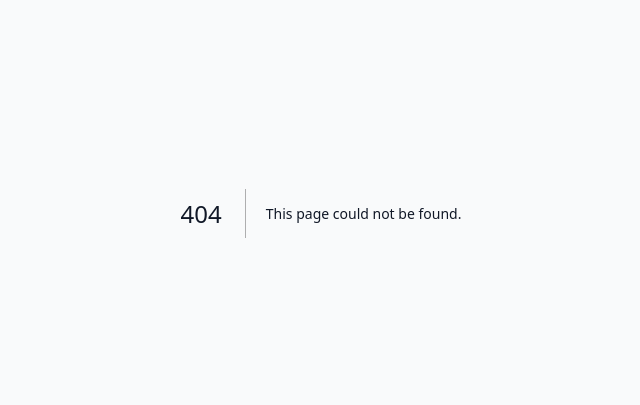
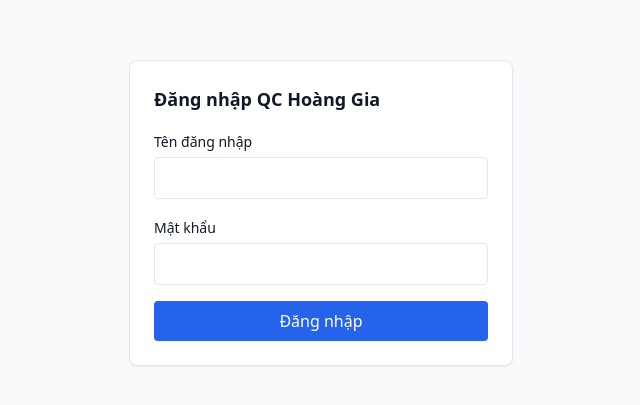
Before and after one commit to sales5hoanggiaps/qc-hoanggia, a Next.js app in the folder apps/web/: page /login in a window 1280 px wide. Before the commit this address had no page. Shown: the part 187-592 px from the top of the page, without its empty margins (319-959 px from the left). Built offline with nearby package versions, Linux system fonts and the light colour scheme.

Commit message:
feat(auth): NextAuth credentials login (username-based)

```diff
--- /dev/null
+++ b/apps/web/src/app/api/auth/[...nextauth]/route.ts
@@ -0,0 +1,3 @@
+import { handlers } from "@/lib/auth";
+
+export const { GET, POST } = handlers;
--- /dev/null
+++ b/apps/web/src/app/login/page.tsx
@@ -0,0 +1,62 @@
+"use client";
+
+import { useState } from "react";
+import { signIn } from "next-auth/react";
+import { useRouter } from "next/navigation";
+
+export default function LoginPage() {
+  const router = useRouter();
+  const [username, setUsername] = useState("");
+  const [password, setPassword] = useState("");
+  const [error, setError] = useState<string | null>(null);
+  const [submitting, setSubmitting] = useState(false);
+
+  async function handleSubmit(e: React.FormEvent) {
+    e.preventDefault();
+    setSubmitting(true);
+    setError(null);
+    const result = await signIn("credentials", { username, password, redirect: false });
+    setSubmitting(false);
+    if (result?.error) {
+      setError("Sai tên đăng nhập hoặc mật khẩu.");
+      return;
+    }
+    router.push("/");
+    router.refresh();
+  }
+
+  return (
+    <main className="flex min-h-screen items-center justify-center">
+      <form onSubmit={handleSubmit} className="w-full max-w-sm space-y-4 rounded-lg border bg-white p-6 shadow-sm">
+        <h1 className="text-lg font-semibold">Đăng nhập QC Hoàng Gia</h1>
+        {error && <p className="text-sm text-red-600">{error}</p>}
+        <div className="space-y-1">
+          <label className="text-sm font-medium">Tên đăng nhập</label>
+          <input
+            className="w-full rounded border px-3 py-2"
+            value={username}
+            onChange={(e) => setUsername(e.target.value)}
+            required
+          />
+        </div>
+        <div className="space-y-1">
+          <label className="text-sm font-medium">Mật khẩu</label>
+          <input
+            type="password"
+            className="w-full rounded border px-3 py-2"
+            value={password}
+            onChange={(e) => setPassword(e.target.value)}
+            required
+          />
+        </div>
+        <button
+          type="submit"
+          disabled={submitting}
+          className="w-full rounded bg-brand-600 py-2 text-white hover:bg-brand-700 disabled:opacity-50"
+        >
+          {submitting ? "Đang đăng nhập..." : "Đăng nhập"}
+        </button>
+      </form>
+    </main>
+  );
+}
--- /dev/null
+++ b/apps/web/src/lib/auth.ts
@@ -0,0 +1,64 @@
+import NextAuth from "next-auth";
+import Credentials from "next-auth/providers/credentials";
+import bcrypt from "bcryptjs";
+import { prisma, UserRole } from "@qc/db";
+
+export interface AuthUser {
+  id: string;
+  username: string;
+  fullName: string;
+  role: UserRole;
+}
+
+export async function verifyCredentials(
+  username: string,
+  password: string
+): Promise<AuthUser | null> {
+  const user = await prisma.user.findUnique({ where: { username } });
+  if (!user || !user.isActive) return null;
+
+  const valid = await bcrypt.compare(password, user.passwordHash);
+  if (!valid) return null;
+
+  return { id: user.id, username: user.username, fullName: user.fullName, role: user.role };
+}
+
+export const { handlers, signIn, signOut, auth } = NextAuth({
+  // Chạy sau reverse proxy (Traefik/Nginx), không phải Vercel — như hoanggia-crm.
+  trustHost: true,
+  session: { strategy: "jwt" },
+  pages: { signIn: "/login" },
+  providers: [
+    Credentials({
+      name: "credentials",
+      credentials: {
+        username: { label: "Tên đăng nhập", type: "text" },
+        password: { label: "Mật khẩu", type: "password" },
+      },
+      async authorize(credentials) {
+        const username = credentials?.username as string | undefined;
+        const password = credentials?.password as string | undefined;
+        if (!username || !password) return null;
+        return verifyCredentials(username, password);
+      },
+    }),
+  ],
+  callbacks: {
+    async jwt({ token, user }) {
+      if (user) {
+        token.id = (user as AuthUser).id;
+        token.username = (user as AuthUser).username;
+        token.fullName = (user as AuthUser).fullName;
+        token.role = (user as AuthUser).role;
+      }
+      return token;
+    },
+    async session({ session, token }) {
+      session.user.id = token.id as string;
+      session.user.username = token.username as string;
+      session.user.fullName = token.fullName as string;
+      session.user.role = token.role as UserRole;
+      return session;
+    },
+  },
+});
--- /dev/null
+++ b/apps/web/src/types/next-auth.d.ts
@@ -0,0 +1,22 @@
+import { UserRole } from "@qc/db";
+import "next-auth";
+
+declare module "next-auth" {
+  interface Session {
+    user: {
+      id: string;
+      username: string;
+      fullName: string;
+      role: UserRole;
+    };
+  }
+}
+
+declare module "next-auth/jwt" {
+  interface JWT {
+    id: string;
+    username: string;
+    fullName: string;
+    role: UserRole;
+  }
+}
```
Also changed, not shown: 1 other file (tests, documents, lock files or other folders).
